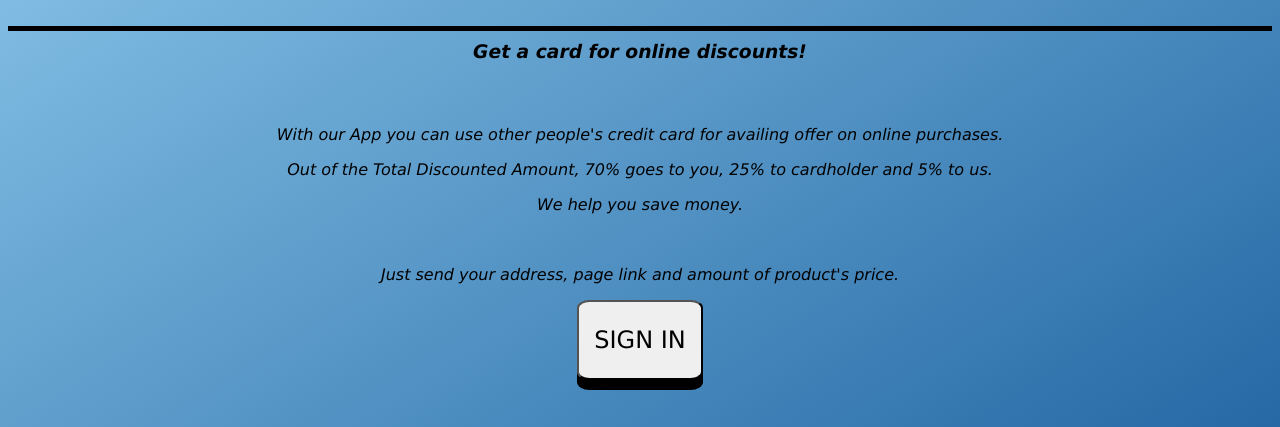
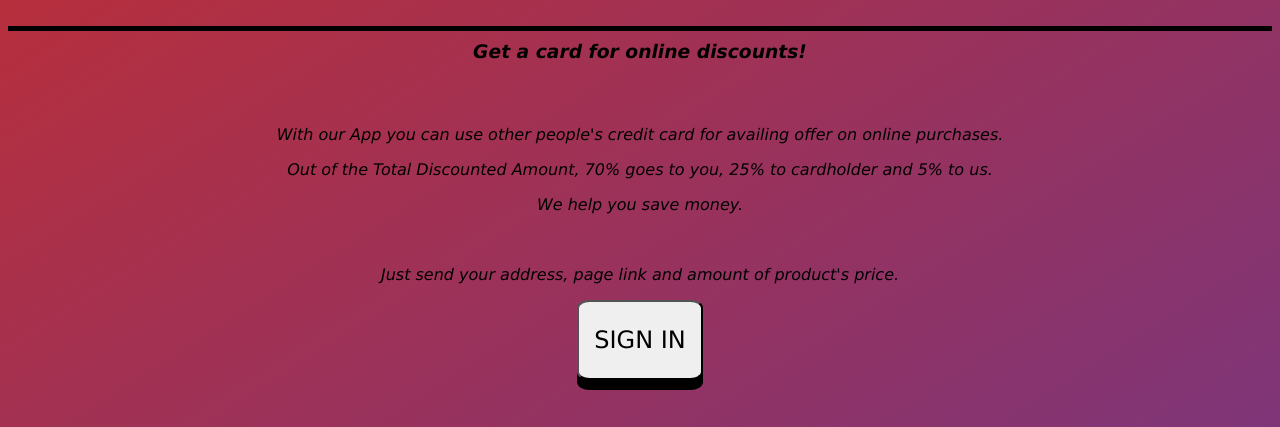
Before and after one commit to DeepakDevasi/havcard, a plain HTML site: page Index.html in a window 1280 px wide. Shown: the part 184-611 px from the top of the page. Drawn offline with Linux system fonts and the light colour scheme.

Commit message:
Update style.css

```diff
--- a/style.css
+++ b/style.css
@@ -36,9 +36,6 @@ h3 {
     font-size: 1rem;
     font-weight: normal;
     color: black;
-
-    background: linear-gradient(to bottom right, #8dc8eb, #165b9b);
-
     height: 100vh;
 }
 p {
```
